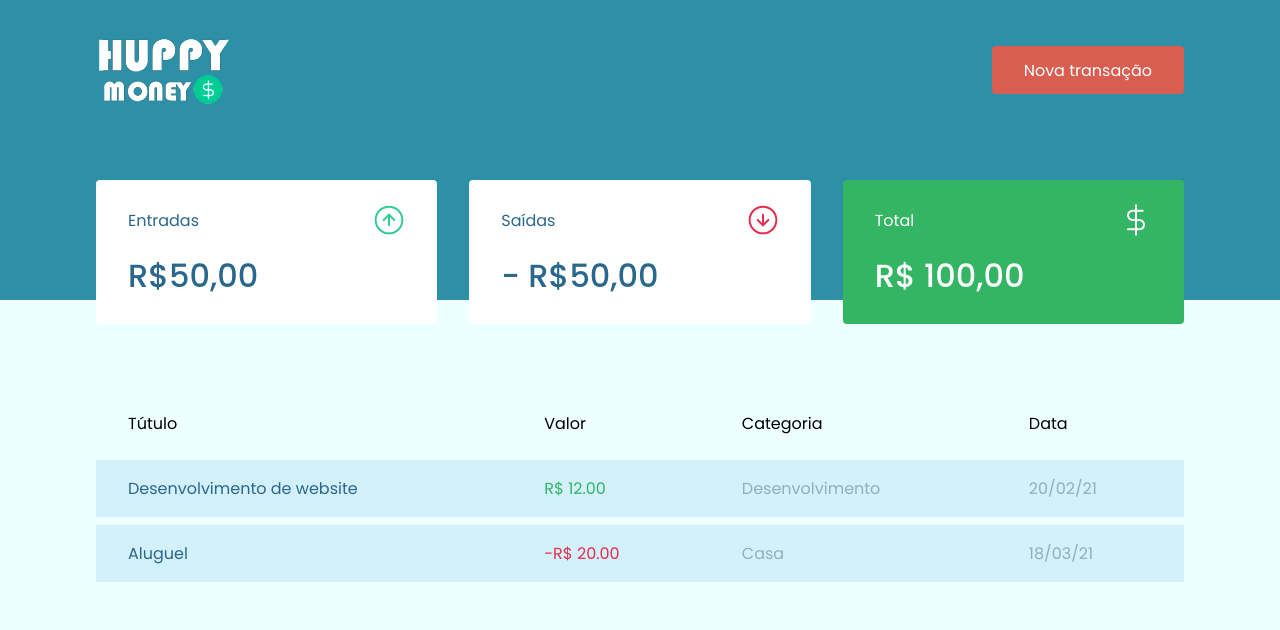
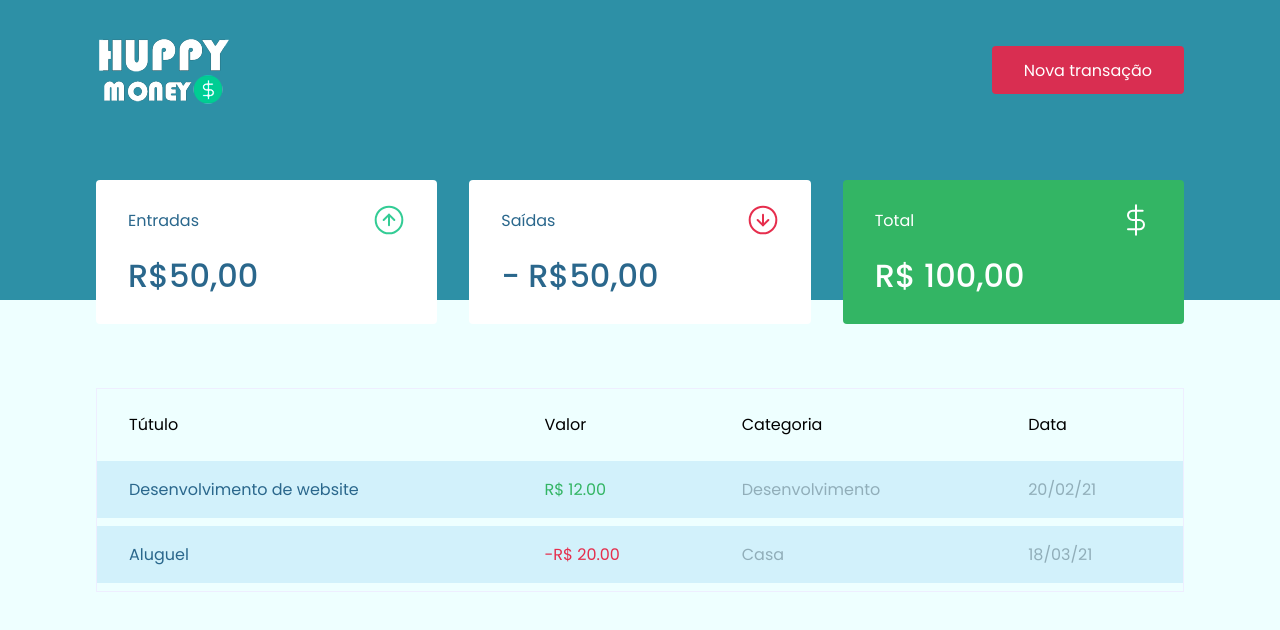
Before and after one commit to paulogrillo/Huppy-Money, a React (Create React App) app: page / in a window 1280 px wide. Shown: the top 630 px of the page. Built offline with nearby package versions, Linux system fonts and the light colour scheme.

Commit message:
up-table

```diff
--- a/src/components/TransactionsTable/styles.ts
+++ b/src/components/TransactionsTable/styles.ts
@@ -6,6 +6,8 @@ export const Container = styled.div`
     table {
         width: 100%;
         border-spacing: 0 0.5rem;
+        border: 0.12rem solid #eef;
+
 
         th {
             color: var (--text-body);
@@ -13,12 +15,15 @@ export const Container = styled.div`
             padding: 1rem 2rem;
             text-align: left;
             line-height: 1.5;
+
         }
         td {
             padding: 1rem 2rem;
             border: 0;
             background: var(--shape-table);
             color: var(--text-body);
+
+
 
 
 
--- a/src/styles/global.ts
+++ b/src/styles/global.ts
@@ -8,7 +8,7 @@ export const GlobalStyle = createGlobalStyle `
     --blue: #F2DDB6;
     --shape-table: #29D2;
     --myheader: #2D90A6;
-    --blue-ligth: #D95E52;
+    --blue-ligth: #D92e51;
     --blue-total: #33b564;
     --green: #33b564;
 
```
